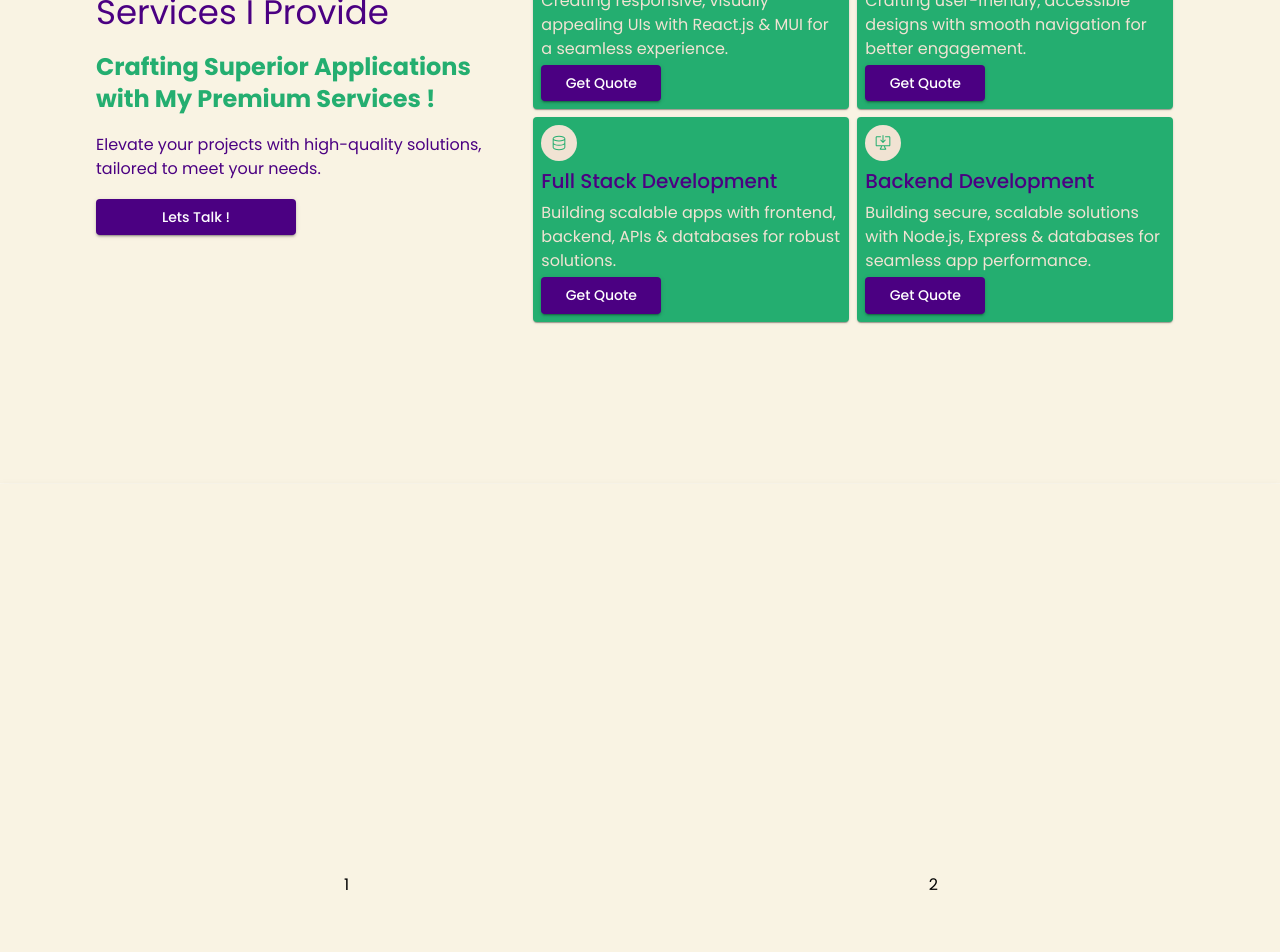
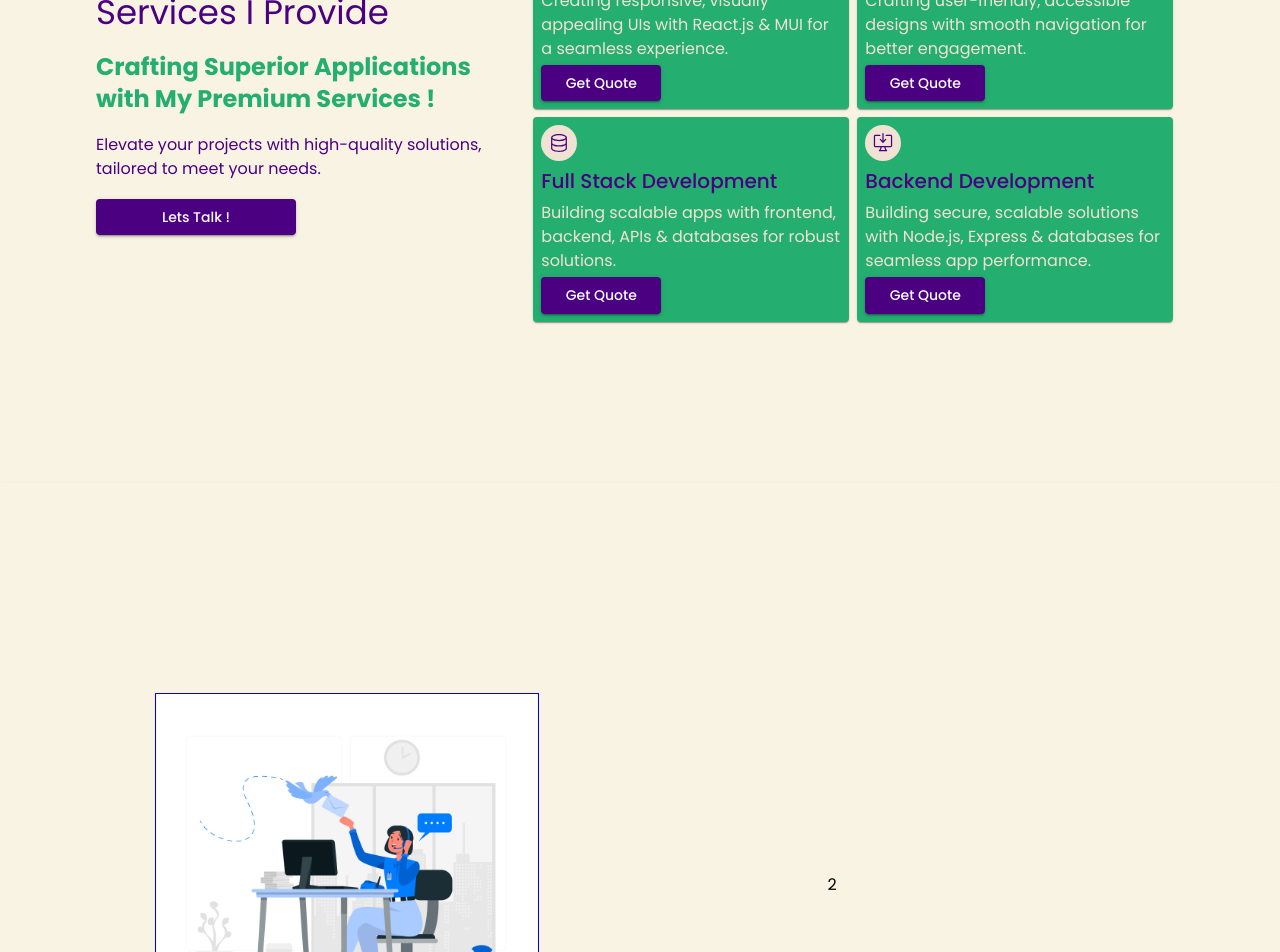
Before and after one commit to Soumya-Balamaala/soumyabalamaala, a Next.js app: page / in a window 1280 px wide. Shown: the part 2720-3672 px from the top of the page. Built offline with nearby package versions, Linux system fonts and the light colour scheme.

Commit message:
Changes in Services

```diff
--- a/src/Sections/Contact.js
+++ b/src/Sections/Contact.js
@@ -1,8 +1,10 @@
-"use client"
+"use client";
 
 import { MainSection } from "@/components/Navbar";
 import { Grid, Stack, useMediaQuery, useTheme } from "@mui/material";
 import React from "react";
+import Contactus from "@/assets/Illustations/contact.jpg";
+import Image from "next/image";
 
 function Contact() {
   const theme = useTheme();
@@ -25,14 +27,20 @@ function Contact() {
         <Grid
           item
           xs={12}
-              md={5.5}
+          md={3.6}
           sx={{
             display: "flex",
             alignItems: "center",
             justifyContent: "center",
+            border: "1px solid blue",
           }}
         >
-              1
+          <Image
+            src={Contactus}
+            alt="Soumya Balamaala"
+            width={380}
+            height={380}
+          />
         </Grid>
         <Grid
           item
--- a/src/Sections/EduExp.js
+++ b/src/Sections/EduExp.js
@@ -95,7 +95,7 @@ function EduExp() {
             component={motion.div}
             initial="hidden"
             whileInView="visible"
-            viewport={{ once: true }}
+
             variants={{
               hidden: { opacity: 0, y: 20 },
               visible: {
@@ -197,13 +197,12 @@ function EduExp() {
             component={motion.div}
             initial="hidden"
             whileInView="visible"
-            viewport={{ once: true }}
             variants={{
               hidden: { opacity: 0, y: 20 },
               visible: {
                 opacity: 1,
                 y: 0,
-                transition: { staggerChildren: 0.3, ease: "easeInOut" },
+                transition: { staggerChildren: 0.8, ease: "easeInOut" },
               },
             }}
           >
@@ -215,9 +214,10 @@ function EduExp() {
                 spacing={0.5}
                 key={item.id}
                 component={motion.div}
+
                 variants={{
                   hidden: { opacity: 0, y: 20 },
-                  visible: { opacity: 1, y: 0, transition: { duration: 0.5 } },
+                  visible: { opacity: 1, y: 0, transition: { duration: 1,ease:'easeInOut' } },
                 }}
               >
                 <Stack
--- a/src/Sections/Services.js
+++ b/src/Sections/Services.js
@@ -111,6 +111,17 @@ function Services() {
           md={6.5}
           rowGap={1}
           columnGap={1}
+          component={motion.div}
+          initial="hidden"
+          whileInView="visible"
+          variants={{
+            hidden: { opacity: 0, y: 20 },
+            visible: {
+              opacity: 1,
+              y: 0,
+              transition: { staggerChildren: 0.8, ease: "easeInOut" },
+            },
+          }}
           sx={{
             display: "flex",
             alignItems: "center",
@@ -134,6 +145,11 @@ function Services() {
                 p: 1,
                 gap: "4px",
               }}
+              component={motion.div}
+              variants={{
+                hidden: { opacity: 0, y: 20 },
+                visible: { opacity: 1, y: 0, transition: { duration: 1,ease:"easeInOut" } },
+              }}
             >
               <Box
                 sx={{
@@ -142,7 +158,8 @@ function Services() {
                   bgcolor: "secondary.main",
                   width: "20px",
                   height: "20px",
-                  color: "others.c3",
+                  color: "primary.main",
+                  fontSize: "20px",
                   display: "flex",
                   alignItems: "center",
                   justifyContent: "center",
@@ -155,12 +172,6 @@ function Services() {
               </Typography>
 
               <Typography variant="body1">{item.text}</Typography>
-
-              {/* <PrimaryButton
-                  type="button"
-                  buttonName="Lets Talk !"
-                  color="secondary.main"
-                /> */}
 
               <Button
                 variant="contained"
```
Also changed, not shown: src/assets/Illustations/Contact us.png (added), src/assets/Illustations/contact.jpg (added). Lines whose indentation alone changed are shown as unchanged.
